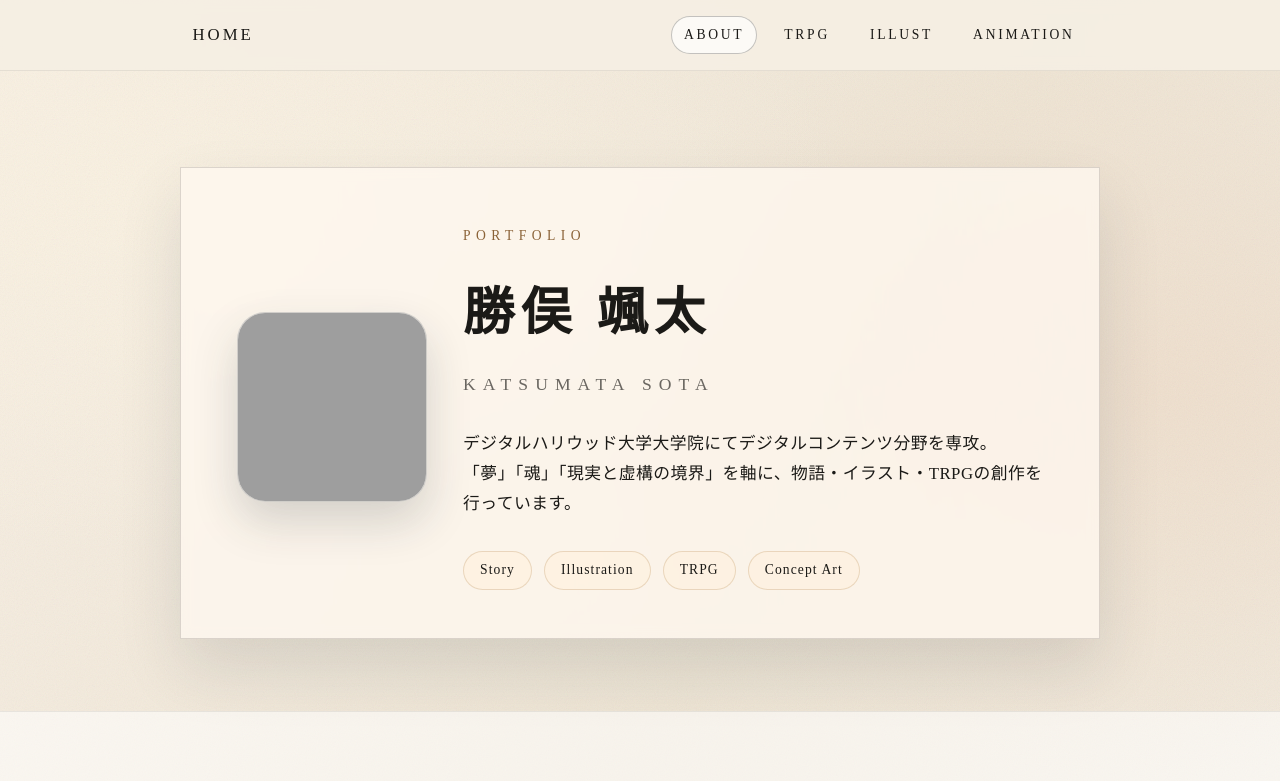
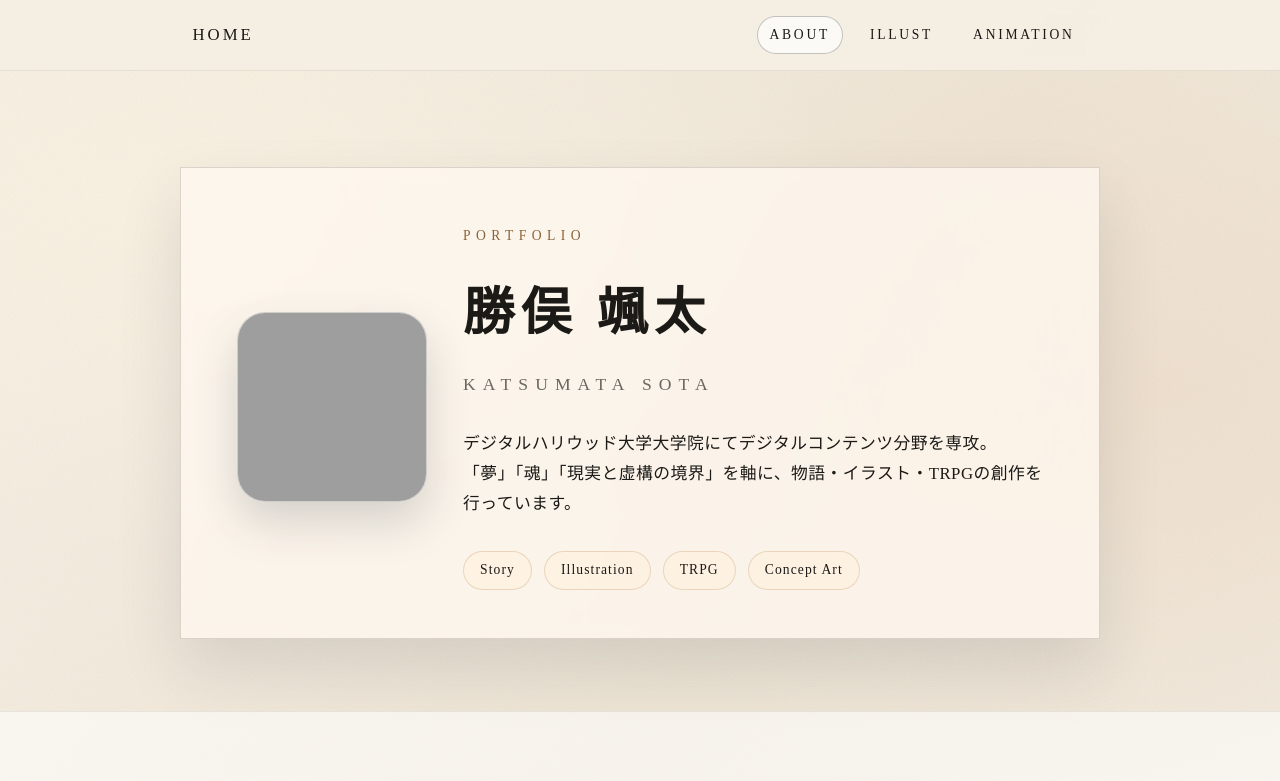
Before and after one commit to siraha0611/kaso-katsumata.github.io, a plain HTML site: page index.html in a window 1280 px wide. Shown: the top 781 px of the page. Drawn offline with Linux system fonts and the light colour scheme; grey boxes are pictures that could not be loaded.

Commit message:
更新15

```diff
--- a/index.html
+++ b/index.html
@@ -14,7 +14,6 @@
       <a class="site-header__brand" href="index.html">HOME</a>
       <nav class="site-nav" aria-label="主要">
         <a href="index.html" aria-current="page">About</a>
-        <a href="trpg.html">TRPG</a>
         <a href="illustration.html">Illust</a>
         <a href="animation.html">Animation</a>
       </nav>
```
